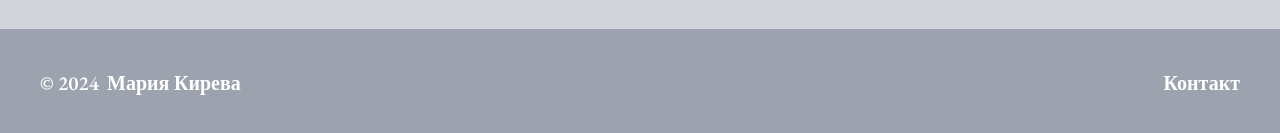
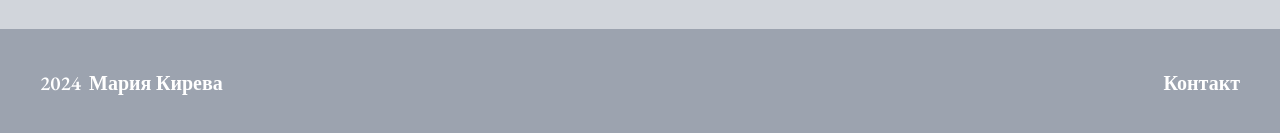
Before and after one commit to mkireva/beinsasongbook, a React (Vite) app: page / in a window 1280 px wide. Shown: the part 1154-1287 px from the top of the page. Built offline with nearby package versions, Linux system fonts and the light colour scheme.

Commit message:
fix: footer-wip

```diff
--- a/src/components/Footer.tsx
+++ b/src/components/Footer.tsx
@@ -5,7 +5,7 @@ export default function Footer() {
         <span className=" text-white sm:text-center text-xl font-semibold">
 
           <a href="https://www.kireva.de/" className="hover:underline gap-4 text-xl font-semibold mr-2 ">
-          © 2024
+          2024
           </a>
            Мария Кирева
         </span>
```
